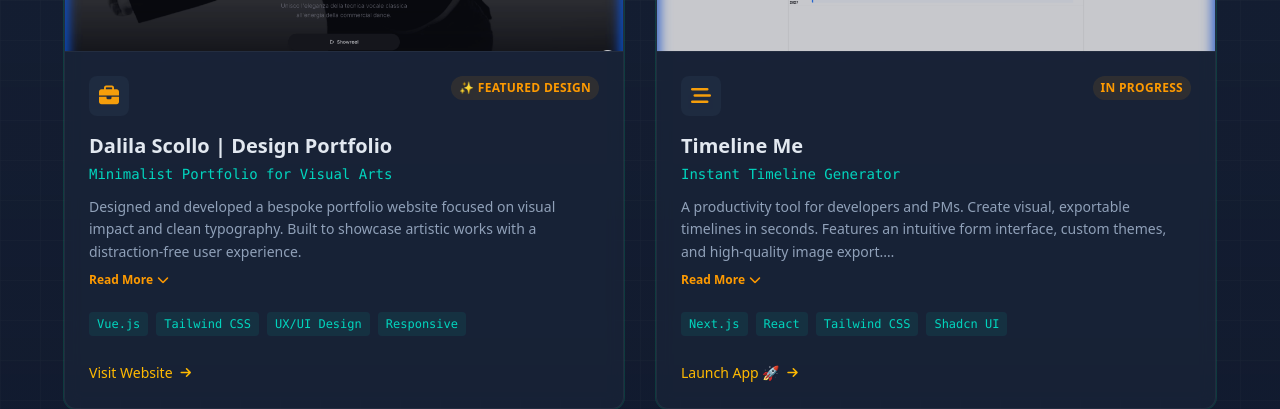
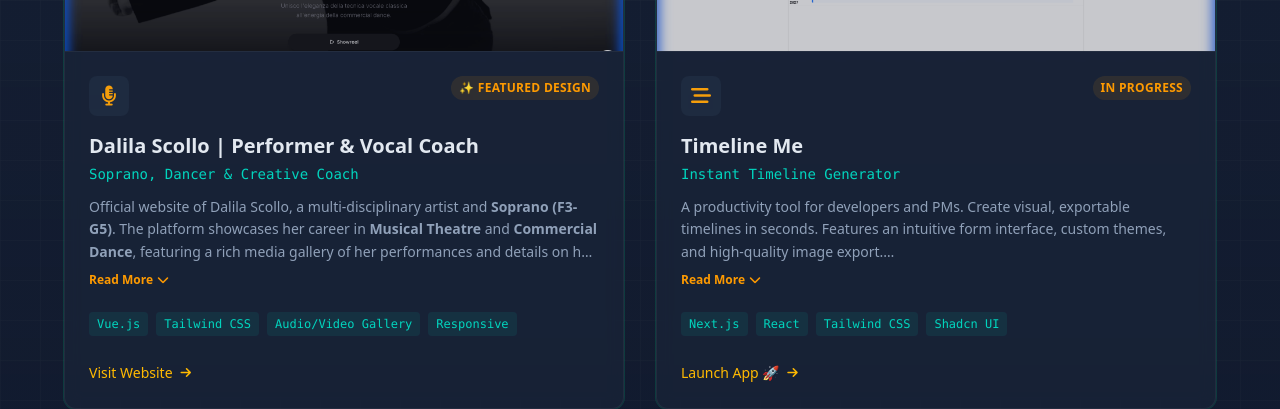
Before and after one commit to agalliani/agalliani.github.io, a Vue app: page / in a window 1280 px wide. Shown: the part 1240-1649 px from the top of the page. Built offline with nearby package versions, Linux system fonts and the light colour scheme.

Commit message:
feat: update Dalila Scollo project details to reflect performer and vocal coach website.

```diff
--- a/src/components/Projects.vue
+++ b/src/components/Projects.vue
@@ -28,13 +28,13 @@
 
 const webApps = [
   {
-    title: 'Dalila Scollo | Design Portfolio',
-    subtitle: 'Minimalist Portfolio for Visual Arts',
-    description: 'Designed and developed a bespoke portfolio website focused on visual impact and clean typography. Built to showcase artistic works with a distraction-free user experience.',
-    tech: ['Vue.js', 'Tailwind CSS', 'UX/UI Design', 'Responsive'],
+    title: 'Dalila Scollo | Performer & Vocal Coach',
+    subtitle: 'Soprano, Dancer & Creative Coach',
+    description: 'Official website of Dalila Scollo, a multi-disciplinary artist and <strong>Soprano (F3-G5)</strong>. The platform showcases her career in <strong>Musical Theatre</strong> and <strong>Commercial Dance</strong>, featuring a rich media gallery of her performances and details on her <strong>Vocal Coaching</strong> methodology.',
+    tech: ['Vue.js', 'Tailwind CSS', 'Audio/Video Gallery', 'Responsive'],
     link: 'https://dalilascollo.com/',
     linkLabel: 'Visit Website',
-    icon: 'fas fa-briefcase',
+    icon: 'fas fa-microphone-lines',
     badge: '✨ Featured Design',
     image: dalilaHero
   },
```
